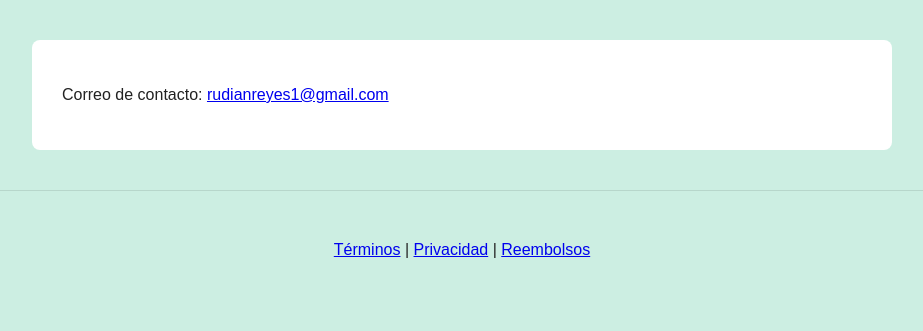
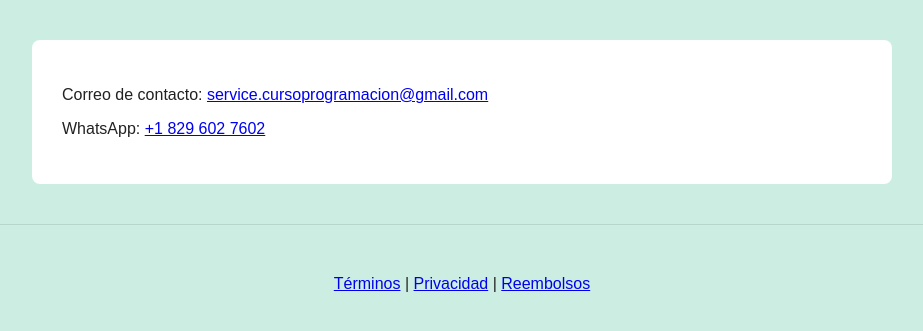
Before and after one commit to rudianreyes1-jpg/Curso-de-Programacion, a Flask app: page /contacto in a window 1280 px wide. Shown: the part 199-530 px from the top of the page, without its empty margins (178-1101 px from the left). Run offline with Flask 3, Linux system fonts and the light colour scheme.

Commit message:
Actualizo datos de contacto

```diff
--- a/templates/contacto.html
+++ b/templates/contacto.html
@@ -3,9 +3,17 @@
 {% block content %}
 <p>
   Correo de contacto:
-  <a href="mailto:rudianreyes1@gmail.com">
-    rudianreyes1@gmail.com
+  <a href="mailto:service.cursoprogramacion@gmail.com">
+    service.cursoprogramacion@gmail.com
   </a>
 </p>
 
+<p>
+  WhatsApp:
+  <a href="https://wa.me/18296027602" target="_blank">
+    +1 829 602 7602
+  </a>
+</p>
+
+
 {% endblock %}
```
Also changed, not shown: templates/curso.html (+7 -0 lines), templates/index.html (+8 -0 lines).
